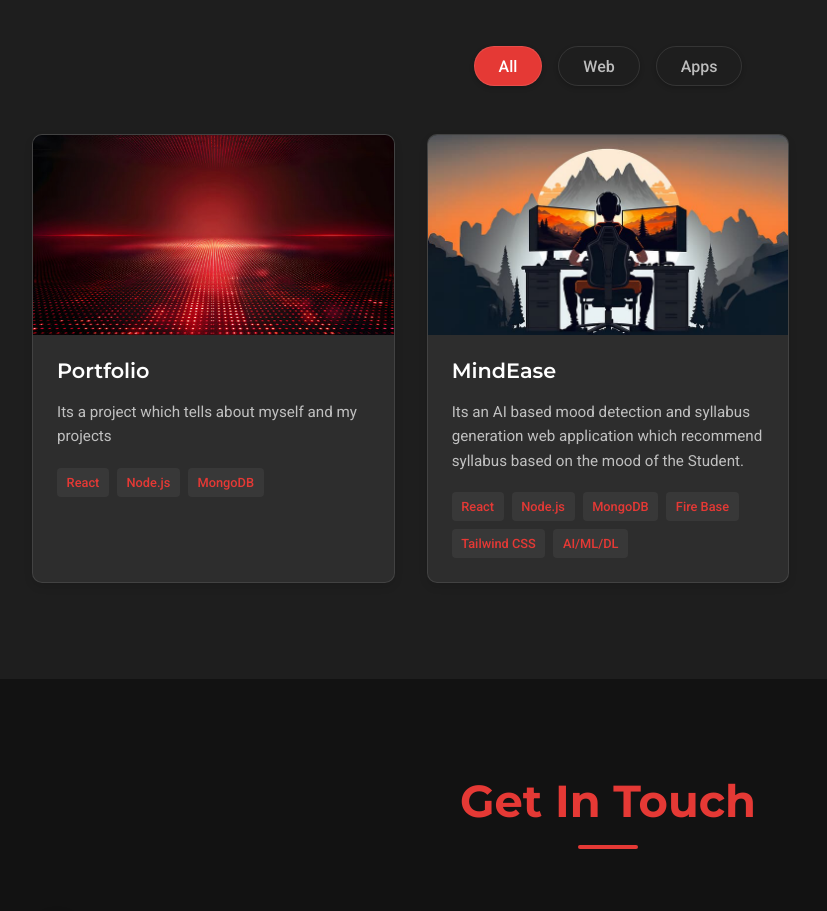
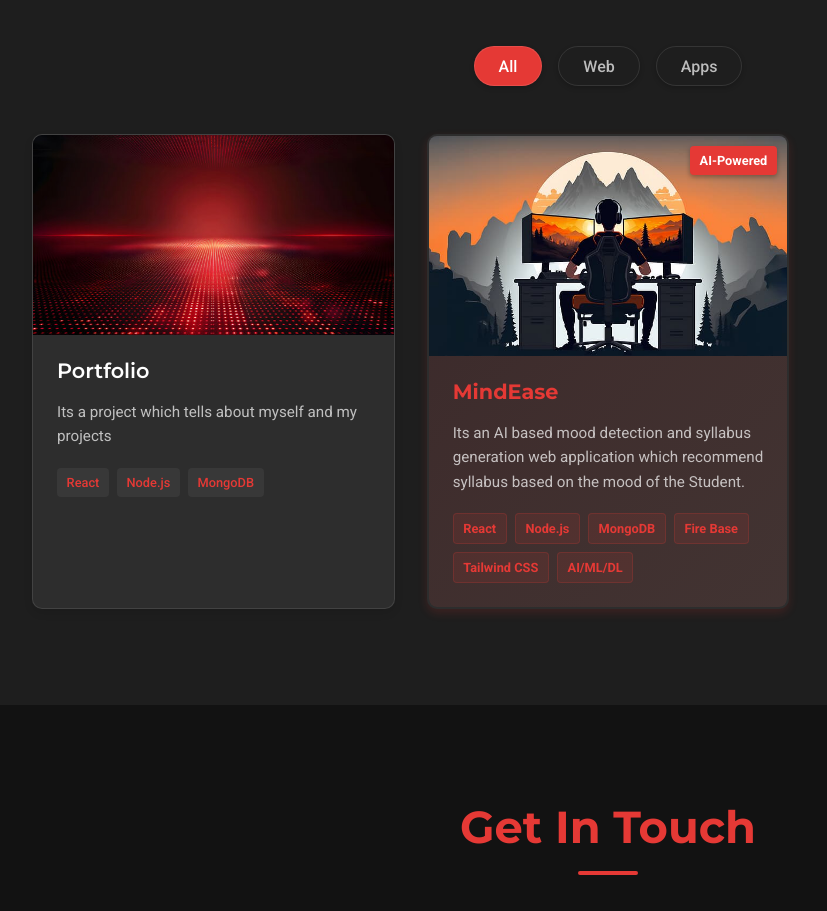
Before and after one commit to Eshu3725/Portfolio, a React (Vite) app: page / in a window 1280 px wide. Shown: the part 2760-3671 px from the top of the page, without its empty margins (32-859 px from the left). Built offline with nearby package versions, Linux system fonts and the light colour scheme.

Commit message:
chage og bg

```diff
--- a/src/App.css
+++ b/src/App.css
@@ -496,6 +496,87 @@ body[data-theme="dark"] .theme-toggle:hover {
 .project-card:hover {
   transform: translateY(-8px);
   box-shadow: 0 10px 20px rgba(0, 0, 0, 0.2);
+}
+
+/* MindEase Project Card Special Styling */
+.mindease-card {
+  position: relative;
+  z-index: 1;
+  border: 2px solid transparent;
+  transition: all 0.4s ease;
+  animation: mindease-pulse 3s infinite alternate;
+}
+
+@keyframes mindease-pulse {
+  0% {
+    box-shadow: 0 4px 8px rgba(229, 57, 53, 0.1);
+  }
+  100% {
+    box-shadow: 0 4px 12px rgba(229, 57, 53, 0.3);
+  }
+}
+
+.mindease-card::before {
+  content: '';
+  position: absolute;
+  top: 0;
+  left: 0;
+  width: 100%;
+  height: 100%;
+  background: linear-gradient(135deg, var(--primary-dark), var(--primary), var(--primary-light));
+  z-index: -1;
+  opacity: 0.1;
+  border-radius: 8px;
+  transition: opacity 0.4s ease;
+}
+
+.mindease-card:hover {
+  border-color: var(--primary);
+  transform: translateY(-10px);
+  box-shadow: 0 15px 30px rgba(229, 57, 53, 0.3);
+}
+
+.mindease-card:hover::before {
+  opacity: 0.2;
+}
+
+.mindease-card .project-image {
+  height: 220px;
+  position: relative;
+}
+
+.mindease-card .project-image::after {
+  content: 'AI-Powered';
+  position: absolute;
+  top: 10px;
+  right: 10px;
+  background-color: var(--primary);
+  color: white;
+  padding: 5px 10px;
+  border-radius: 4px;
+  font-size: 0.8rem;
+  font-weight: 600;
+  box-shadow: 0 2px 5px rgba(0, 0, 0, 0.3);
+  z-index: 2;
+}
+
+.mindease-card .project-title {
+  color: var(--primary);
+  font-weight: 700;
+}
+
+.mindease-card .tech-badge {
+  background-color: rgba(229, 57, 53, 0.1);
+  color: var(--primary);
+  font-weight: 600;
+  border: 1px solid rgba(229, 57, 53, 0.2);
+  transition: all 0.3s ease;
+}
+
+.mindease-card .tech-badge:hover {
+  background-color: var(--primary);
+  color: white;
+  transform: translateY(-2px);
 }
 
 .project-image {
--- a/src/components/Projects.jsx
+++ b/src/components/Projects.jsx
@@ -63,7 +63,10 @@ const Projects = () => {
 
         <div className="projects-grid">
           {filteredProjects.map(project => (
-            <div className="project-card card-border" key={project.id}>
+            <div
+              className={`project-card card-border ${project.id === 2 ? 'mindease-card' : ''}`}
+              key={project.id}
+            >
               <div className="project-image">
                 <img src={project.image} alt={project.title} />
                 <div className="project-overlay">
```
Also changed, not shown: public/MindEase_bg.jpg (renamed from MindEase_bg.jpg).
